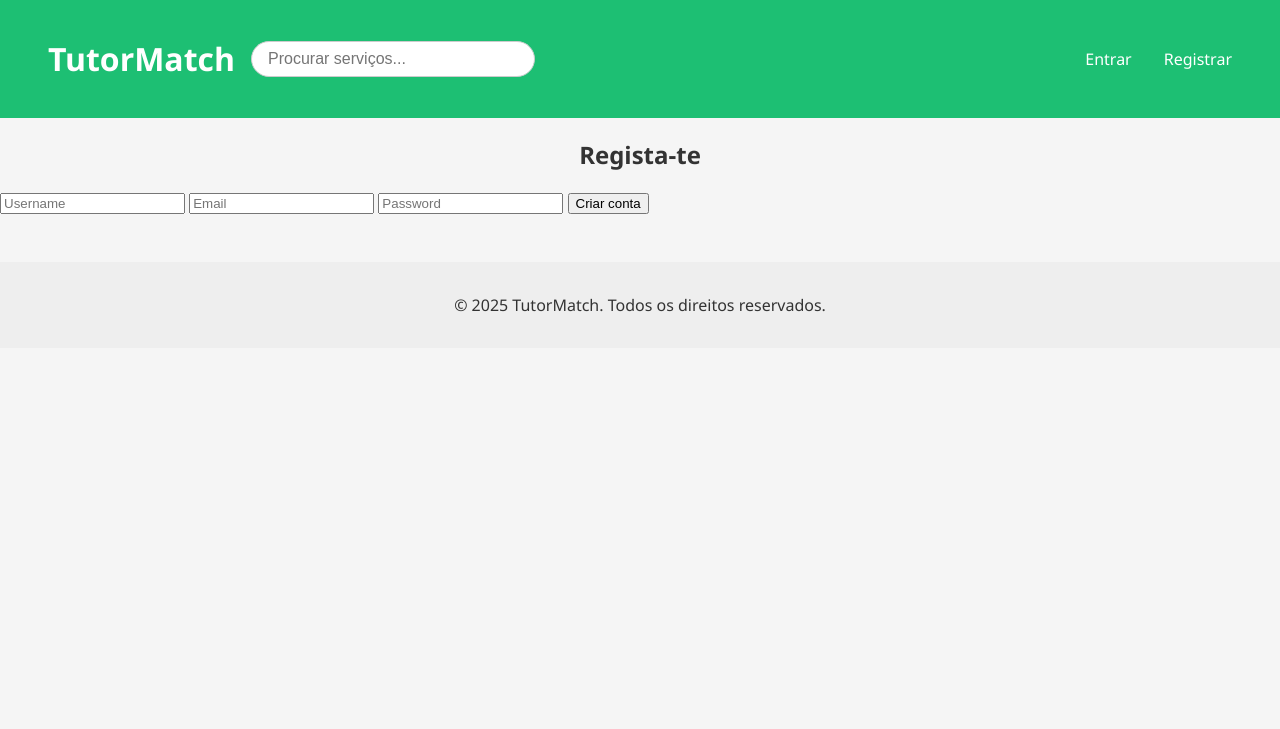
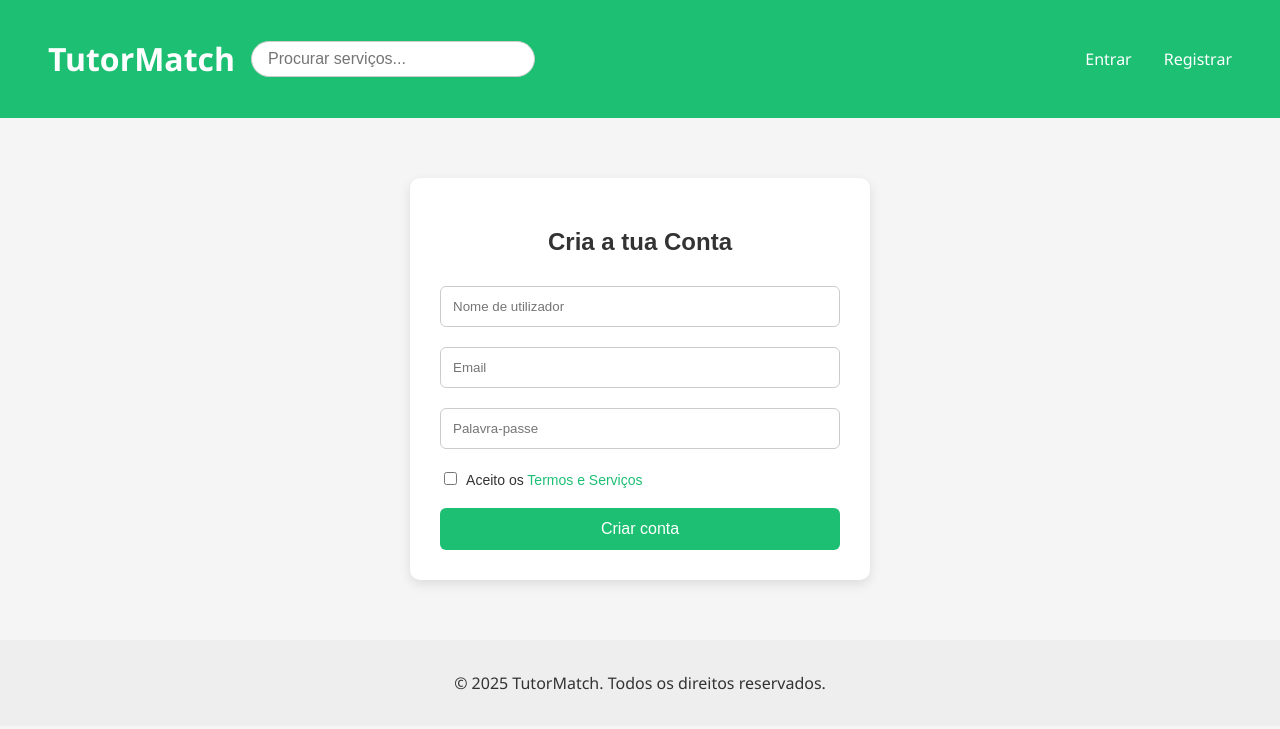
Before and after one commit to Forreca05/TutorMatch, a PHP site: page /pages/register.php in a window 1280 px wide. Shown: the top 729 px of the page. Run offline with PHP 8.4, Linux system fonts and the light colour scheme.

Commit message:
Login and Register pages updated

```diff
--- /dev/null
+++ b/css/register.css
@@ -0,0 +1,93 @@
+.register-container {
+  max-width: 400px;
+  margin: 60px auto;
+  padding: 30px;
+  background-color: #fff;
+  border-radius: 10px;
+  box-shadow: 0 4px 12px rgba(0,0,0,0.1);
+  text-align: center;
+  font-family: Arial, sans-serif;
+}
+
+.register-container h2 {
+  margin-bottom: 20px;
+  color: #333;
+}
+
+.register-form input[type="text"],
+.register-form input[type="email"],
+.register-form input[type="password"] {
+  width: 100%;
+  padding: 12px;
+  margin: 10px 0;
+  border: 1px solid #ccc;
+  border-radius: 6px;
+  box-sizing: border-box; /* 👈 importante para evitar overflow */
+}
+
+.checkbox-label {
+  font-size: 14px;
+  margin-top: 10px;
+  text-align: left;
+  display: block;
+}
+
+.checkbox-label input {
+  margin-right: 6px;
+}
+
+.checkbox-label a {
+  color: #1dbf73;
+  text-decoration: none;
+}
+
+.checkbox-label a:hover {
+  text-decoration: underline;
+}
+
+.btn-register {
+  margin-top: 20px;
+  background-color: #1dbf73;
+  color: white;
+  padding: 12px;
+  width: 100%;
+  border: none;
+  border-radius: 6px;
+  font-size: 16px;
+  cursor: pointer;
+}
+
+.btn-register:hover {
+  background-color: #18a764;
+}
+
+/* Modal estilos */
+.modal {
+  display: none;
+  position: fixed;
+  z-index: 1000;
+  left: 0;
+  top: 0;
+  width: 100%;
+  height: 100%;
+  overflow: auto;
+  background-color: rgba(0,0,0,0.5);
+}
+
+.modal-content {
+  background-color: #fff;
+  margin: 10% auto;
+  padding: 20px;
+  border-radius: 8px;
+  width: 80%;
+  max-width: 600px;
+  position: relative;
+}
+
+.close-modal {
+  position: absolute;
+  top: 12px;
+  right: 16px;
+  font-size: 24px;
+  cursor: pointer;
+}
--- /dev/null
+++ b/js/terms.js
@@ -0,0 +1,18 @@
+const modal = document.getElementById("terms-modal");
+const openLink = document.getElementById("terms-link");
+const closeBtn = document.querySelector(".close-modal");
+
+openLink.onclick = function (e) {
+e.preventDefault();
+modal.style.display = "block";
+};
+
+closeBtn.onclick = function () {
+modal.style.display = "none";
+};
+
+window.onclick = function (event) {
+if (event.target === modal) {
+    modal.style.display = "none";
+}
+};
--- a/pages/register.php
+++ b/pages/register.php
@@ -1,11 +1,62 @@
 <?php include_once '../includes/header.php'; ?>
-<h2>Regista-te</h2>
+<link rel="stylesheet" href="../css/register.css">
 
-<form action="../actions/action_register.php" method="post">
-  <input type="text" name="username" placeholder="Username" required>
-  <input type="email" name="email" placeholder="Email" required>
-  <input type="password" name="password" placeholder="Password" required>
-  <button type="submit">Criar conta</button>
-</form>
+<div class="register-container">
+  <h2>Cria a tua Conta</h2>
+
+  <form action="../actions/action_register.php" method="post" class="register-form">
+    <input type="text" name="username" placeholder="Nome de utilizador" required>
+    <input type="email" name="email" placeholder="Email" required>
+    <input type="password" name="password" placeholder="Palavra-passe" required>
+
+    <label class="checkbox-label">
+      <input type="checkbox" required>
+      Aceito os <a href="#" id="terms-link">Termos e Serviços</a>
+    </label>
+
+    <button type="submit" class="btn-register">Criar conta</button>
+  </form>
+</div>
+
+<!-- Modal dos Termos -->
+<div id="terms-modal" class="modal">
+  <div class="modal-content">
+    <span class="close-modal">&times;</span>
+    <h3>Termos de Utilização e Política de Privacidade</h3>
+      <p>
+        Ao utilizar a nossa plataforma, concorda em respeitar os nossos termos de serviço, a política de privacidade e todas as leis aplicáveis.
+        Compromete-se a:
+      </p>
+      <ul>
+        <li>Utilizar a plataforma de forma ética e legal.</li>
+        <li>Não partilhar a sua conta com terceiros.</li>
+        <li>Não publicar conteúdos ofensivos, ilegais ou fraudulentos.</li>
+        <li>Respeitar os outros utilizadores e as suas opiniões.</li>
+      </ul>
+
+      <h4>Pagamentos e Responsabilidade</h4>
+      <p>
+        Os pagamentos devem ser feitos apenas através da plataforma. Não somos responsáveis por transações realizadas fora do nosso sistema.
+        Em caso de disputa entre utilizadores, a nossa equipa tentará intermediar, mas não garantimos resolução.
+      </p>
+
+      <h4>Privacidade e Proteção de Dados</h4>
+      <p>
+        Guardamos os seus dados com segurança e não os partilhamos com terceiros sem consentimento, exceto quando exigido por lei.
+        Utilizamos cookies e tecnologias semelhantes para melhorar a sua experiência.
+      </p>
+
+      <h4>Suspensão de Conta</h4>
+      <p>
+        Reservamo-nos o direito de suspender ou eliminar contas que violem os nossos termos ou coloquem outros utilizadores em risco.
+      </p>
+
+      <p>
+        Ao criar uma conta, confirma que leu e aceitou estes termos.
+      </p>
+  </div>
+</div>
+
+<script src="../js/terms.js"></script>
 
 <?php include_once '../includes/footer.php'; ?>
```
Also changed, not shown: css/login.css (added, +46 -0 lines), pages/login.php (+15 -12 lines), pages/terms_and_policy.php (+28 -4 lines).
